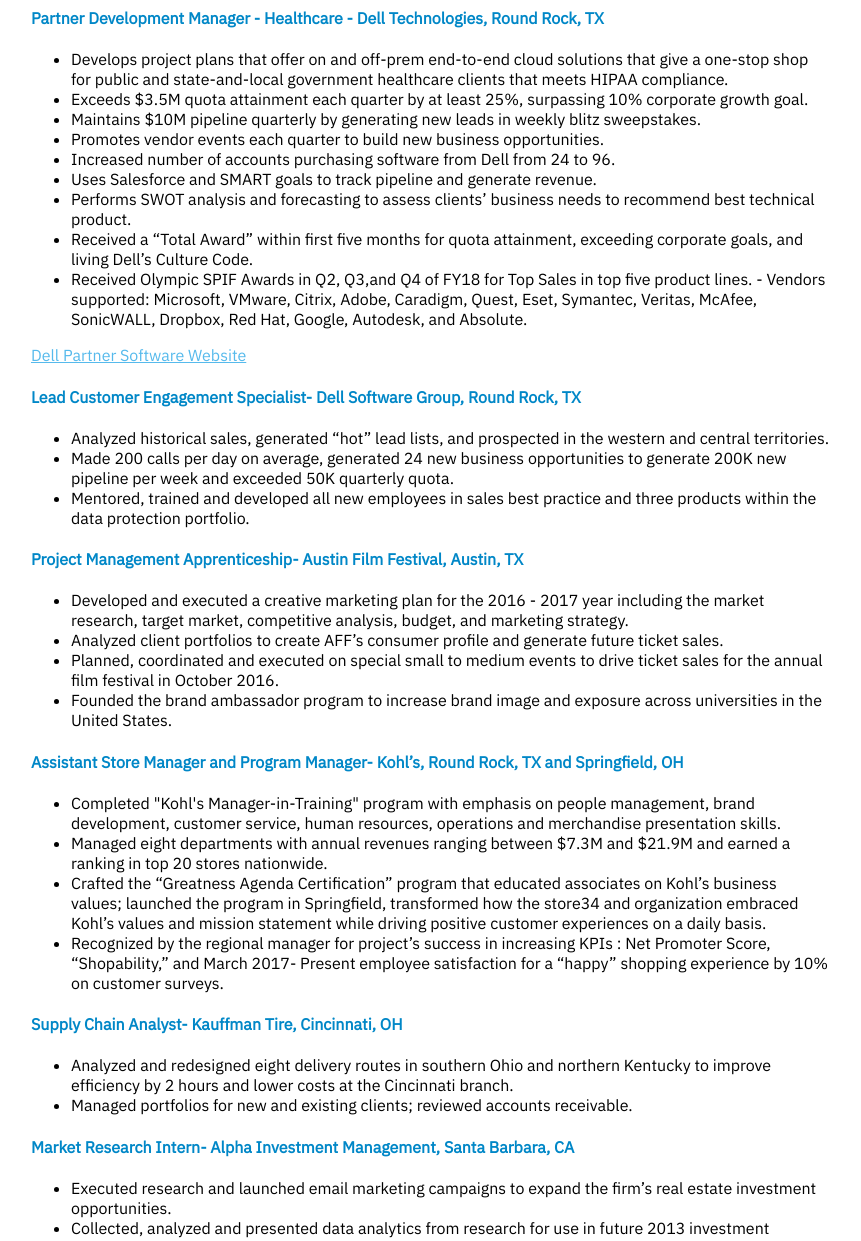
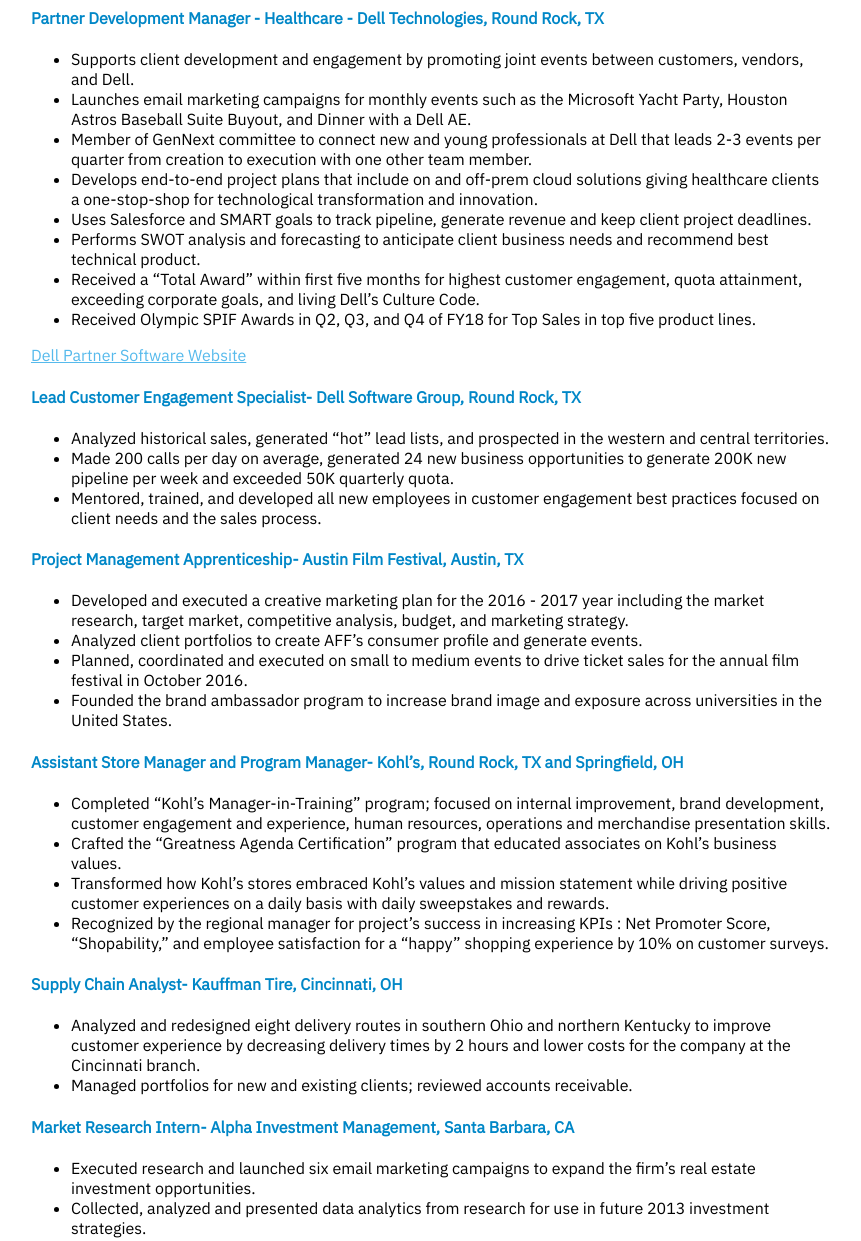
Before and after one commit to knzsokol/knzsokol.github.io, a plain HTML site: page employment.html in a window 1280 px wide. Shown: the part 120-1361 px from the top of the page, without its empty margins (209-1070 px from the left). Drawn offline with Linux system fonts and the light colour scheme.

Commit message:
resumeupdatesummer2018

```diff
--- a/employment.html
+++ b/employment.html
@@ -33,19 +33,20 @@
         <h3> EMPLOYMENT </h3>
         <h4> Partner Development Manager - Healthcare - Dell Technologies, Round Rock, TX </h4>
         <ul>
-            <li> Develops project plans that offer on and off-prem end-to-end cloud solutions that give a one-stop shop for public
-                and state-and-local government healthcare clients that meets HIPAA compliance. </li>
-            <li>Exceeds $3.5M quota attainment each quarter by at least 25%, surpassing 10% corporate growth goal.</li>
-            <li> Maintains $10M pipeline quarterly by generating new leads in weekly blitz sweepstakes. </li>
-            <li> Promotes vendor events each quarter to build new business opportunities. </li>
-            <li>Increased number of accounts purchasing software from Dell from 24 to 96. </li>
-            <li>Uses Salesforce and SMART goals to track pipeline and generate revenue. </li>
-            <li>Performs SWOT analysis and forecasting to assess clients’ business needs to recommend best technical product.</li>
-            <li>Received a “Total Award” within first five months for quota attainment, exceeding corporate goals, and living
-                Dell’s Culture Code. </li>
-            <li>Received Olympic SPIF Awards in Q2, Q3,and Q4 of FY18 for Top Sales in top five product lines. - Vendors supported:
-                Microsoft, VMware, Citrix, Adobe, Caradigm, Quest, Eset, Symantec, Veritas, McAfee, SonicWALL, Dropbox, Red
-                Hat, Google, Autodesk, and Absolute.</li>
+            <li>Supports client development and engagement by promoting joint events between customers, vendors, and Dell. </li>
+            <li>Launches email marketing campaigns for monthly events such as the Microsoft Yacht Party, Houston Astros Baseball
+                Suite Buyout, and Dinner with a Dell AE.</li>
+            <li>Member of GenNext committee to connect new and young professionals at Dell that leads 2-3 events per quarter
+                from creation to execution with one other team member. </li>
+            <li>Develops end-to-end project plans that include on and off-prem cloud solutions giving healthcare clients a one-stop-shop
+                for technological transformation and innovation.</li>
+            <li>Uses Salesforce and SMART goals to track pipeline, generate revenue and keep client project deadlines.</li>
+            <li>Performs SWOT analysis and forecasting to anticipate client business needs and recommend best technical product.</li>
+            <li>Received a “Total Award” within first five months for highest customer engagement, quota attainment, exceeding
+                corporate goals, and living Dell’s Culture Code.</li>
+            <li>Received Olympic SPIF Awards in Q2, Q3, and Q4 of FY18 for Top Sales in top five product lines. </li>
+
+
         </ul>
         <a href="https://shop.asap.com/default.aspx" target="_blank">Dell Partner Software Website</a>
 
@@ -53,47 +54,48 @@
         <ul>
 
             <li>Analyzed historical sales, generated “hot” lead lists, and prospected in the western and central territories.</li>
-            <li>Made 200 calls per day on average, generated 24 new business opportunities to generate 200K new pipeline per
+            <li> Made 200 calls per day on average, generated 24 new business opportunities to generate 200K new pipeline per
                 week and exceeded 50K quarterly quota.</li>
-            <li>Mentored, trained and developed all new employees in sales best practice and three products within the data protection
-                portfolio.
-            </li>
+            <li> Mentored, trained, and developed all new employees in customer engagement best practices focused on client needs
+                and the sales process. </li>
+
         </ul>
         <h4> Project Management Apprenticeship- Austin Film Festival, Austin, TX </h4>
         <ul>
             <li>Developed and executed a creative marketing plan for the 2016 - 2017 year including the market research, target
                 market, competitive analysis, budget, and marketing strategy.</li>
-            <li>Analyzed client portfolios to create AFF’s consumer profile and generate future ticket sales.</li>
-            <li>Planned, coordinated and executed on special small to medium events to drive ticket sales for the annual film
-                festival in October 2016.</li>
-            <li>Founded the brand ambassador program to increase brand image and exposure across universities in the United States.
-            </li>
+            <li> Analyzed client portfolios to create AFF’s consumer profile and generate events.</li>
+            <li>Planned, coordinated and executed on small to medium events to drive ticket sales for the annual film festival
+                in October 2016. </li>
+            <li>Founded the brand ambassador program to increase brand image and exposure across universities in the United States.</li>
+
         </ul>
         <h4>Assistant Store Manager and Program Manager- Kohl’s, Round Rock, TX and Springfield, OH </h4>
         <ul>
-            <li>Completed "Kohl's Manager-in-Training" program with emphasis on people management, brand development, customer
-                service, human resources, operations and merchandise presentation skills.</li>
-            <li>Managed eight departments with annual revenues ranging between $7.3M and $21.9M and earned a ranking in top
-                20 stores nationwide.
-            </li>
-            <li> Crafted the “Greatness Agenda Certification” program that educated associates on Kohl’s business values; launched the
-                program in Springfield, transformed how the store34 and organization embraced Kohl’s values and mission statement
-                while driving positive customer experiences on a daily basis.</li>
+            <li>Completed “Kohl’s Manager-in-Training” program; focused on internal improvement, brand development, customer
+                engagement and experience, human resources, operations and merchandise presentation skills.</li>
+            <li> Crafted the “Greatness Agenda Certification” program that educated associates on Kohl’s business values. </li>
+            <li> Transformed how Kohl’s stores embraced Kohl’s values and mission statement while driving positive customer experiences
+                on a daily basis with daily sweepstakes and rewards. </li>
             <li>Recognized by the regional manager for project’s success in increasing KPIs : Net Promoter Score, “Shopability,”
-                and March 2017- Present employee satisfaction for a “happy” shopping experience by 10% on customer surveys.</li>
+                and employee satisfaction for a “happy” shopping experience by 10% on customer surveys. </li>
+
         </ul>
 
         <h4>Supply Chain Analyst- Kauffman Tire, Cincinnati, OH </h4>
         <ul>
-            <li>Analyzed and redesigned eight delivery routes in southern Ohio and northern Kentucky to improve efficiency by
-                2 hours and lower costs at the Cincinnati branch.</li>
+            <li>Analyzed and redesigned eight delivery routes in southern Ohio and northern Kentucky to improve customer experience
+                by decreasing delivery times by 2 hours and lower costs for the company at the Cincinnati branch.</li>
             <li>Managed portfolios for new and existing clients; reviewed accounts receivable.</li>
+
         </ul>
         <h4>Market Research Intern- Alpha Investment Management, Santa Barbara, CA </h4>
         <ul>
-            <li> Executed research and launched email marketing campaigns to expand the firm’s real estate investment opportunities.</li>
-            <li>Collected, analyzed and presented data analytics from research for use in future 2013 investment strategies.</li>
-        </ul>
+            <li>Executed research and launched six email marketing campaigns to expand the firm’s real estate investment opportunities.
+                </li>
+            <li>Collected, analyzed and presented data analytics from research for use in future 2013 investment strategies.
+                </li>
+
     </div>
 
 
```
